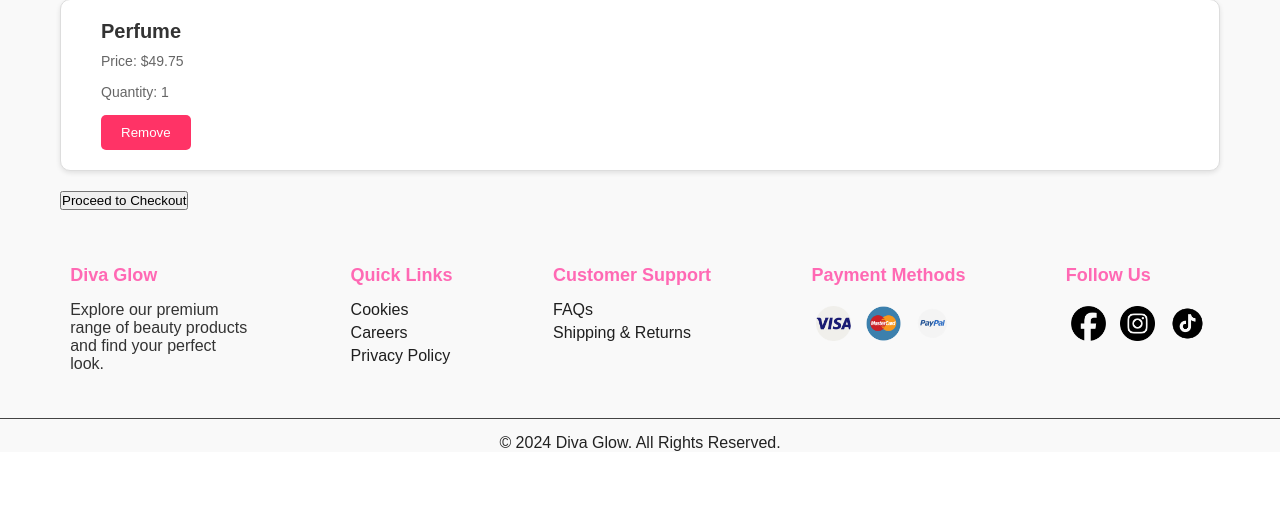
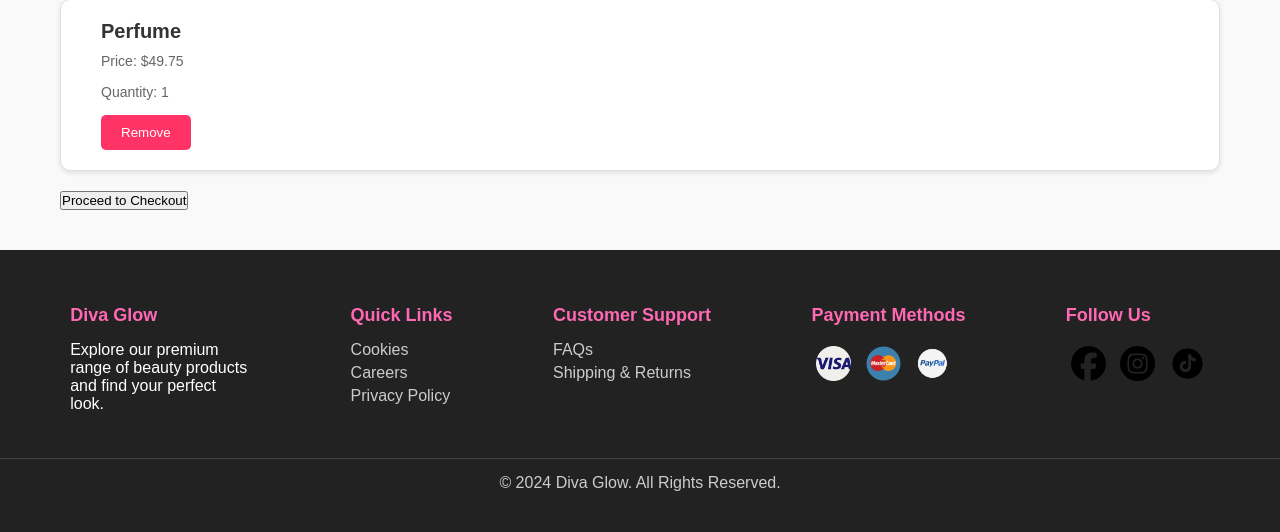
Before and after one commit to loritedemolli/ProjektiWEB, a PHP site: page /cart.html in a window 1280 px wide. Shown: the part 387-919 px from the top of the page. Before the commit the page ends 838 px from the top, so only its background shows below. Run offline with PHP 8.4, Linux system fonts and the light colour scheme.

Commit message:
permiresim

```diff
--- a/cart.css
+++ b/cart.css
@@ -123,20 +123,11 @@ body {
     background-color: #cc0033;
 }
 
-/* Footer Styling */
-.footer {
-
-        background-color: #2c3e50; /* Dark blue-gray background */
-        color: #ecf0f1; /* Light gray text */
-        padding: 20px 10px;
-        text-align: center;
-        position: relative;
-        bottom: 0;
-        width: 100%;
-      }
-
-
-
+footer {
+    background-color: #222;
+    color: #fff;
+    padding: 40px 0;
+}
 
 .footer-main {
     display: flex;
@@ -167,7 +158,7 @@ body {
 }
 
 .footer-section ul li a {
-    color: #1f1f1f;
+    color: #ccc;
     text-decoration: none;
 }
 
@@ -192,7 +183,7 @@ body {
     margin-top: 30px;
     padding-top: 15px;
     border-top: 1px solid #444;
-    color: #222222;
+    color: #ccc;
 }
 
 .footer-bottom p {
```
